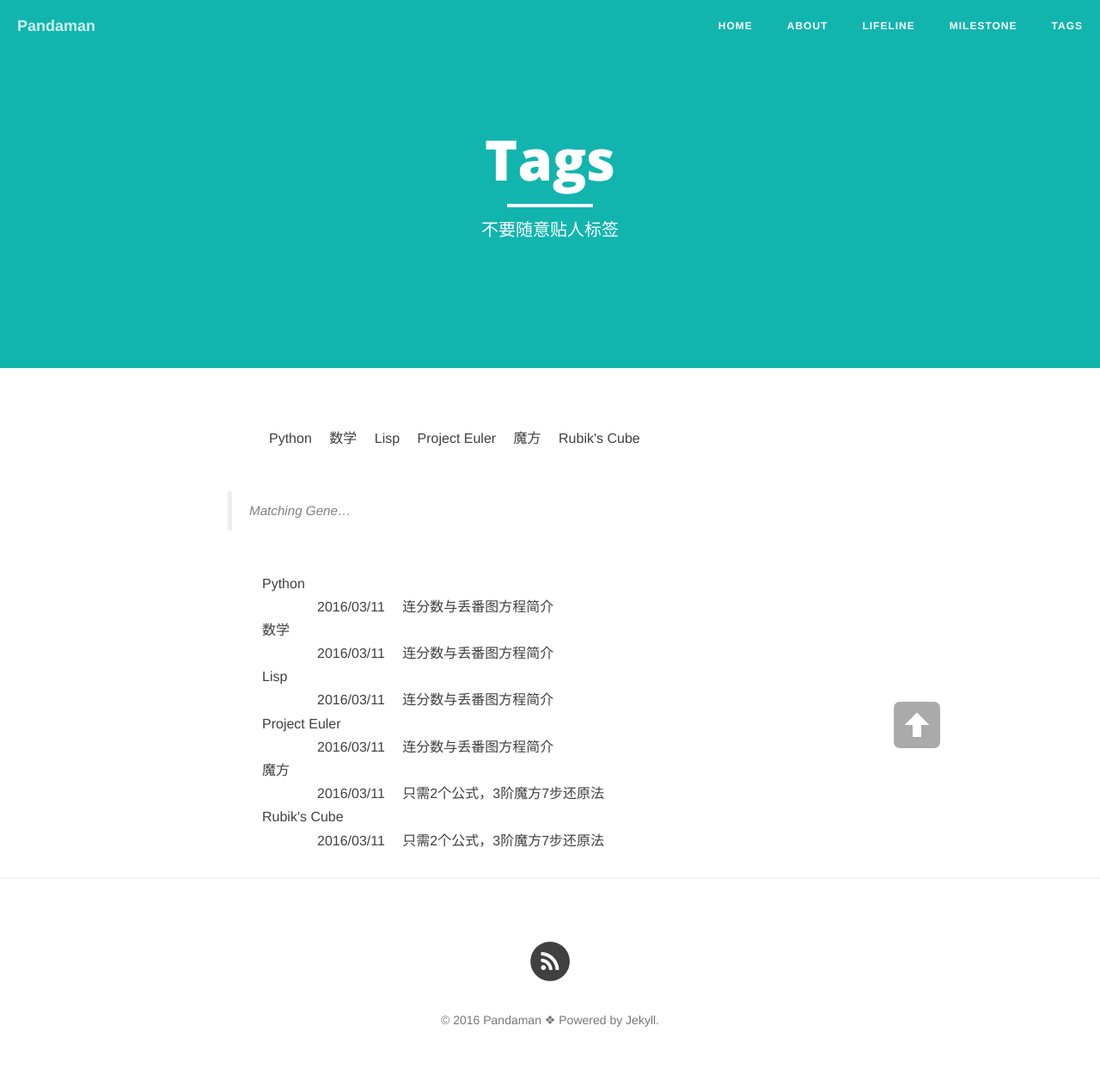
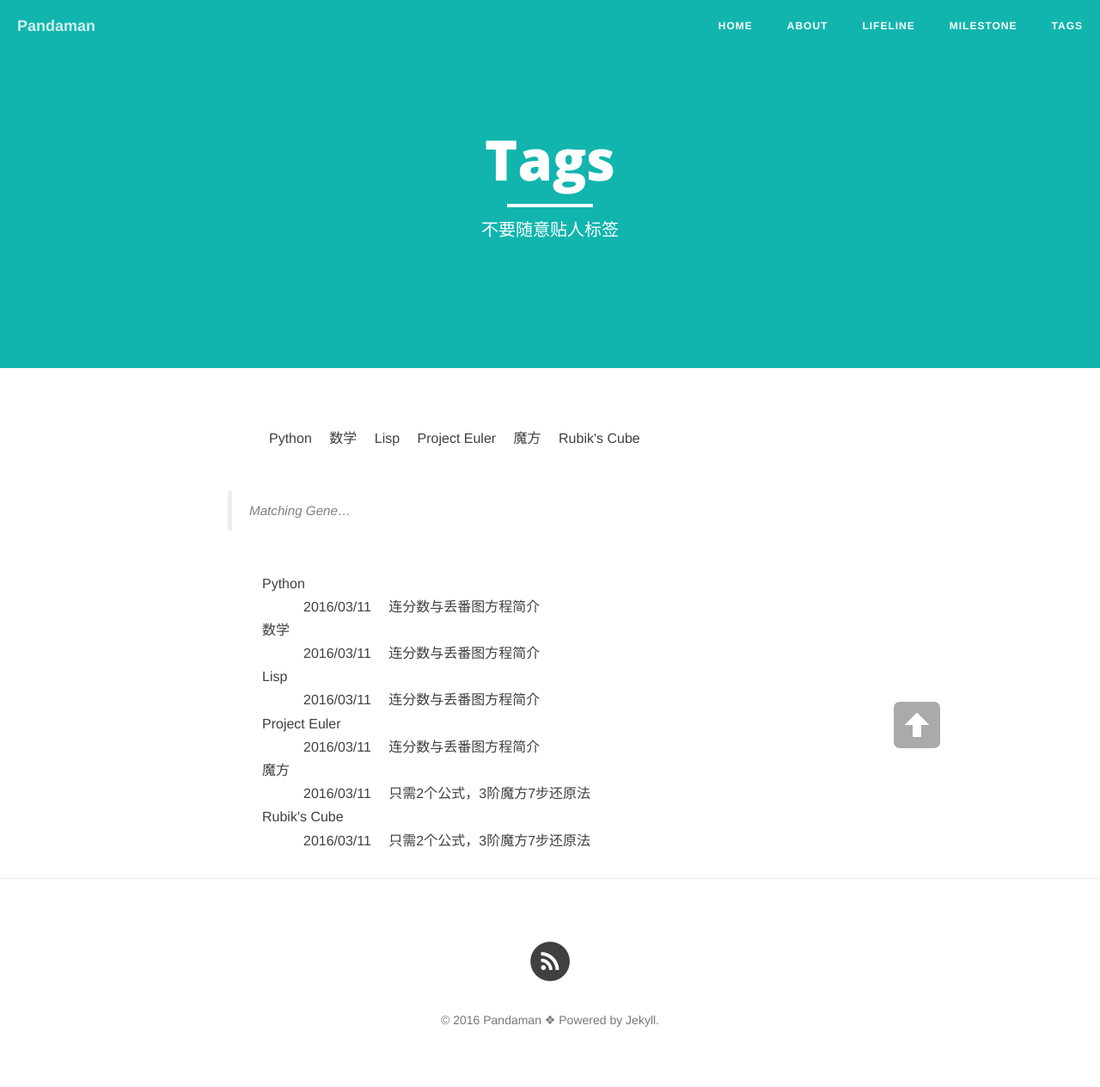
Before and after one commit to ceares/ceares.github.io, a Jekyll site: the page built from tags.md, in a window 1280 px wide. Shown: the whole page at 86% size. Built offline with Jekyll 4.4.1, drawn with Linux system fonts in a browser that asks for light colours; nearby versions of some CDN libraries; library files that are not in the unit come from our copies.

Commit message:
Update tags.md

```diff
--- a/tags.md
+++ b/tags.md
@@ -17,7 +17,7 @@
 {% for tag in site.tags %}
   <li class="listing-seperator" id="{{ tag[0] }}">{{ tag[0] }}</li>
 {% for post in tag[1] %}
-  <li class="listing-item" style="text-indent:4em;font-weight:normal;">
+  <li class="listing-item" style="text-indent:3em;font-weight:normal;">
   <time datetime="{{ post.date | date:"%Y-%m-%d" }}">{{ post.date | date:"%Y/%m/%d" }}</time>
   <a href="{{ post.url }}" title="{{ post.title }}" style="margin-left:1em;">{{ post.title }}</a>
   </li>
```
